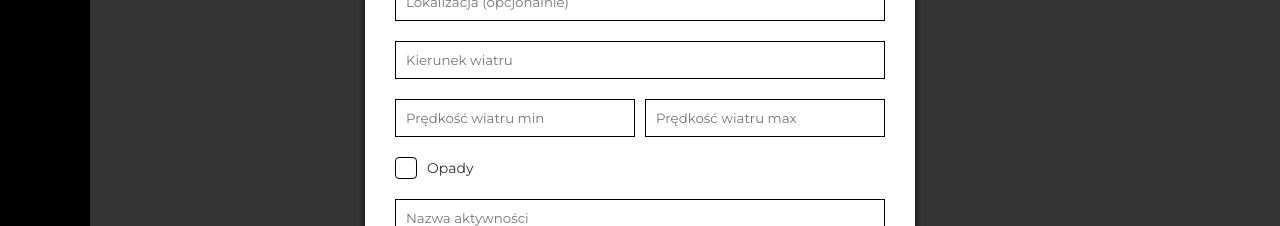
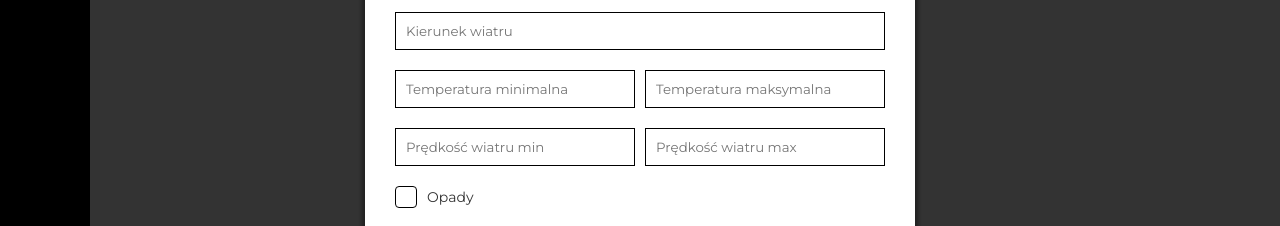
Before and after one commit to Ciczau/planetnik, a Next.js app in the folder app/: page /profile in a window 1280 px wide. Both pictures are taken after a click on the button "Dodaj nową aktywność". Shown: the part 282-508 px from the top of the page. Built offline with nearby package versions, Linux system fonts and the light colour scheme; no server answers.

Commit message:
fix: add temperature and allow optionals

```diff
--- a/app/src/app/containers/ProfilePage/sections/PreferencesSection/PreferencesSection.tsx
+++ b/app/src/app/containers/ProfilePage/sections/PreferencesSection/PreferencesSection.tsx
@@ -166,23 +166,44 @@ const schema = yup.object().shape({
       "Niepoprawny kierunek wiatru"
     )
     .required("Kierunek wiatru jest wymagany"),
+  tempMin: yup
+    .number()
+    .nullable()
+    .transform((value, originalValue) =>
+      originalValue.trim() === "" ? null : value
+    )
+    .typeError("Temperatura min musi być liczbą")
+    .min(0, "Temperatura min nie może być mniejsza niż 0"),
+  tempMax: yup
+    .number()
+    .nullable()
+    .transform((value, originalValue) =>
+      originalValue.trim() === "" ? null : value
+    )
+    .typeError("Temperatura max musi być liczbą")
+    .min(0, "Temperatura max nie może być mniejsza niż 0"),
   windSpeedMin: yup
     .number()
+    .nullable()
+    .transform((value, originalValue) =>
+      originalValue.trim() === "" ? null : value
+    )
     .typeError("Prędkość wiatru min musi być liczbą")
-    .min(0, "Prędkość wiatru min nie może być mniejsza niż 0")
-    .required("Prędkość wiatru min jest wymagana"),
+    .min(0, "Prędkość wiatru min nie może być mniejsza niż 0"),
   windSpeedMax: yup
     .number()
+    .nullable()
+    .transform((value, originalValue) =>
+      originalValue.trim() === "" ? null : value
+    )
     .typeError("Prędkość wiatru max musi być liczbą")
-    .min(0, "Prędkość wiatru max nie może być mniejsza niż 0")
-    .required("Prędkość wiatru max jest wymagana"),
+    .min(0, "Prędkość wiatru max nie może być mniejsza niż 0"),
   precipitation: yup.boolean().required("Opady są wymagane"),
   activity: yup
     .string()
     .max(255, "Nazwa aktywności nie może być dłuższa niż 255 znaków")
     .required("Nazwa aktywności jest wymagana"),
 });
-
 const PreferencesSection = () => {
   const {
     register,
@@ -215,9 +236,13 @@ const PreferencesSection = () => {
       location: data.location,
       conditions: {
         windDirection: data.windDirection,
+        temperature: {
+          min: data.tempMin ? parseInt(data.tempMin) : undefined,
+          max: data.tempMax ? parseInt(data.tempMax) : undefined,
+        },
         windSpeed: {
-          min: data.windSpeedMin ? parseInt(data.windSpeedMin) : 0,
-          max: data.windSpeedMax ? parseInt(data.windSpeedMax) : 0,
+          min: data.windSpeedMin ? parseInt(data.windSpeedMin) : undefined,
+          max: data.windSpeedMax ? parseInt(data.windSpeedMax) : undefined,
         },
         precipitation: data.precipitation,
       },
@@ -261,6 +286,30 @@ const PreferencesSection = () => {
             <Input
               type="number"
               width={240}
+              error={!!errors.tempMin}
+              placeholder="Temperatura minimalna"
+              {...register("tempMin")}
+            />
+            <Input
+              type="number"
+              width={240}
+              error={!!errors.tempMax}
+              placeholder="Temperatura maksymalna"
+              {...register("tempMax")}
+            />
+          </Row>
+          <Row>
+            {errors.tempMin && (
+              <ErrorMessage>{errors.tempMin.message}</ErrorMessage>
+            )}
+            {errors.tempMax && (
+              <ErrorMessage>{errors.tempMax.message}</ErrorMessage>
+            )}
+          </Row>
+          <Row>
+            <Input
+              type="number"
+              width={240}
               error={!!errors.windSpeedMin}
               placeholder="Prędkość wiatru min"
               {...register("windSpeedMin")}
@@ -281,6 +330,7 @@ const PreferencesSection = () => {
               <ErrorMessage>{errors.windSpeedMax.message}</ErrorMessage>
             )}
           </Row>
+
           <CheckboxContainer>
             <input
               type="checkbox"
```
Also changed, not shown: app/src/app/types/activity.ts (+6 -2 lines), 1 other file (tests, documents, lock files or other folders).
